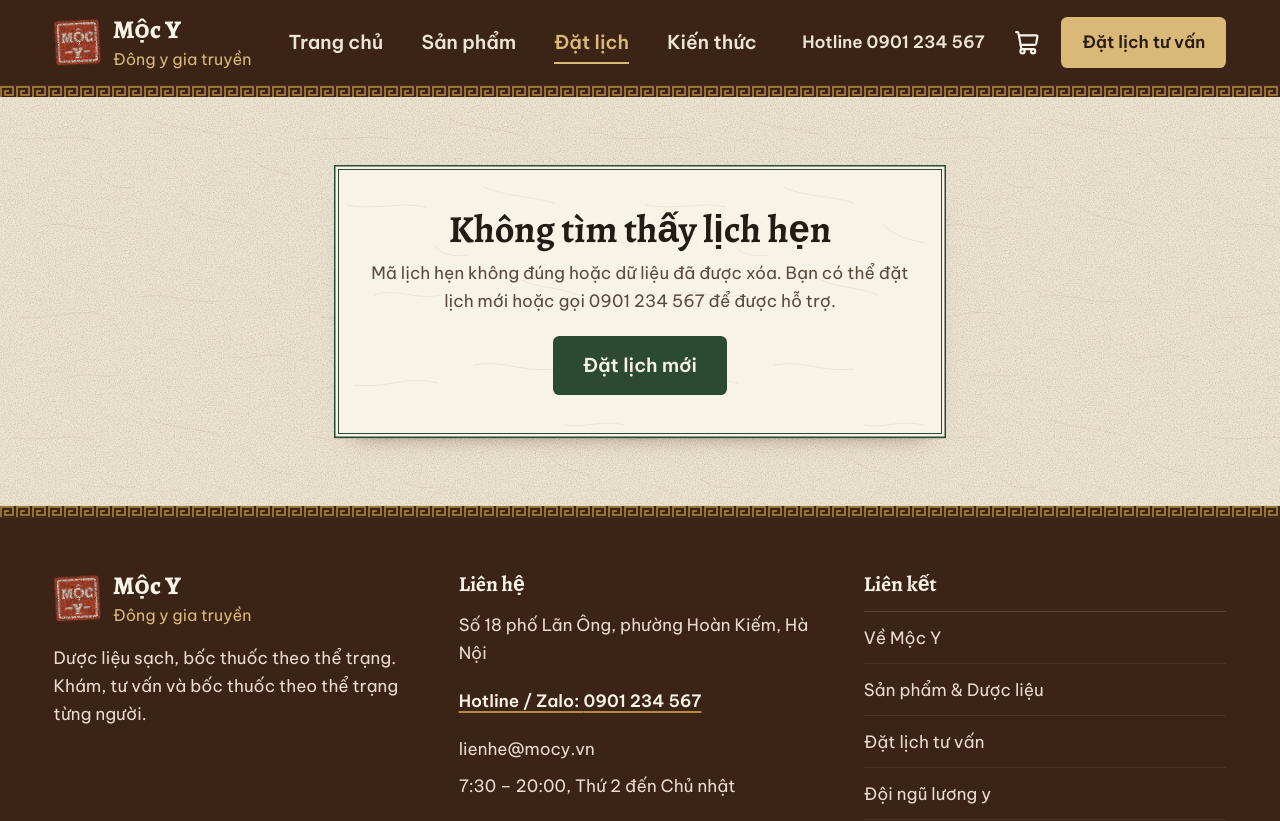
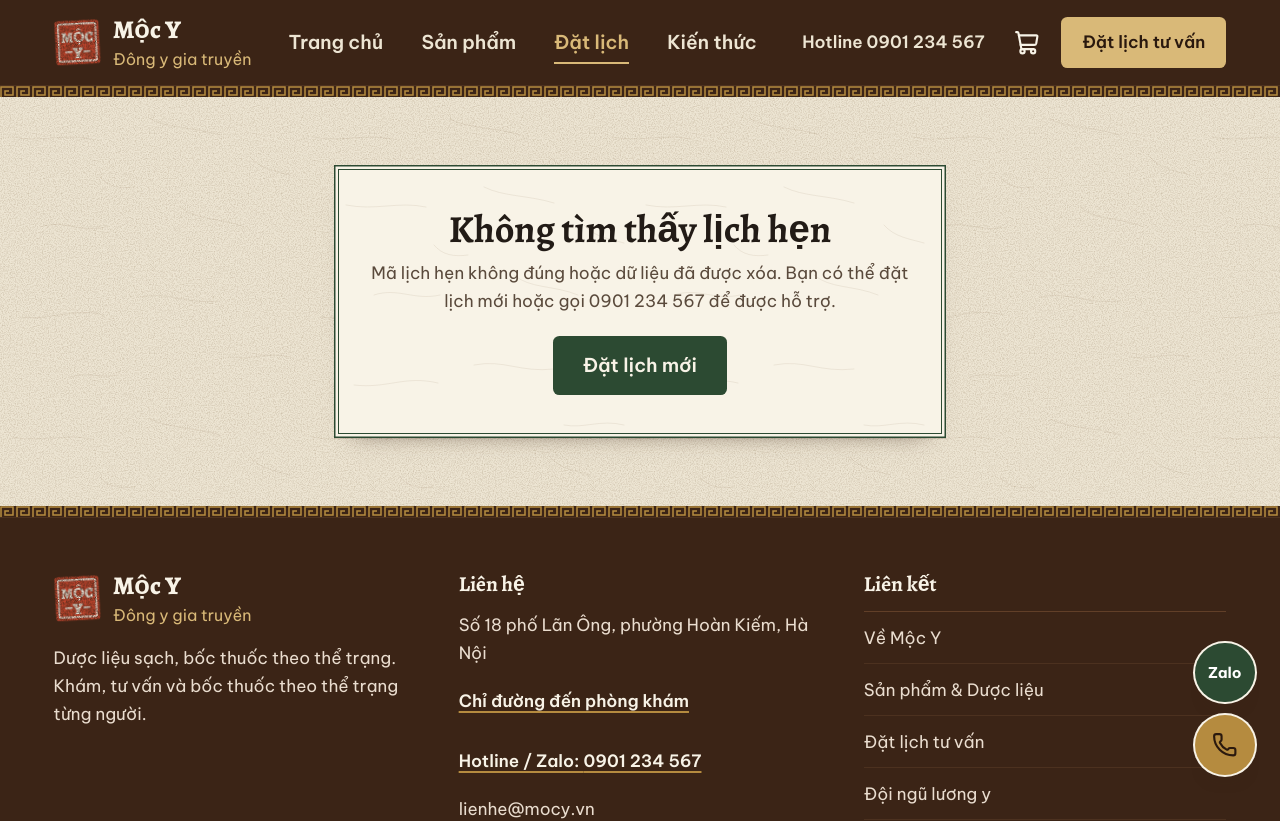
Before and after one commit to trisjr/mocy-platform, a Next.js app: page /dat-lich/xac-nhan in a window 1280 px wide. Shown: the top 821 px of the page. Built offline with nearby package versions, Linux system fonts and the light colour scheme.

Commit message:
feat(contact): add floating Zalo/hotline buttons and map directions

```diff
--- a/src/app/gioi-thieu/page.tsx
+++ b/src/app/gioi-thieu/page.tsx
@@ -103,6 +103,11 @@ export default function AboutPage() {
           </ul>
           <ul className="mt-5 flex flex-col gap-1">
             <li>{SITE.address}</li>
+            <li>
+              <a href={SITE.mapsHref} target="_blank" rel="noopener noreferrer" className={LINK}>
+                Chỉ đường
+              </a>
+            </li>
             <li>{SITE.openingHours}</li>
             <li>
               <a href={SITE.hotlineHref} className={LINK}>
--- a/src/components/booking/BookingConfirmation.tsx
+++ b/src/components/booking/BookingConfirmation.tsx
@@ -118,6 +118,16 @@ export function BookingConfirmation() {
               </li>
             ))}
           </ul>
+          {!isOnline && (
+            <a
+              href={SITE.mapsHref}
+              target="_blank"
+              rel="noopener noreferrer"
+              className="mt-4 inline-flex min-h-12 items-center font-semibold text-herb-700 underline"
+            >
+              Chỉ đường đến phòng khám
+            </a>
+          )}
           <p className="mt-5 border-t border-dashed border-line-strong/60 pt-4 text-ink-muted">
             Cần đổi giờ hoặc hủy lịch, vui lòng gọi{" "}
             <a href={SITE.hotlineHref} className="inline-flex min-h-12 items-center font-semibold text-herb-700 underline">
--- /dev/null
+++ b/src/components/layout/FloatingContact.tsx
@@ -0,0 +1,29 @@
+import { Phone } from "lucide-react";
+import { SITE } from "@/lib/constants";
+
+const BASE =
+  "flex size-14 items-center justify-center rounded-full shadow-card ring-2 ring-paper-50 focus-visible:outline-3 focus-visible:outline-offset-2 focus-visible:outline-bronze-500";
+
+/** Nút nhắn Zalo và gọi hotline cố định góc phải, chỉ hiện từ lg (điện thoại đã có nút gọi ở header và nav đáy). */
+export function FloatingContact() {
+  return (
+    <div className="fixed right-6 bottom-6 z-30 hidden flex-col gap-3 lg:flex">
+      <a
+        href={SITE.zaloHref}
+        target="_blank"
+        rel="noopener noreferrer"
+        aria-label="Nhắn Zalo cho nhà thuốc"
+        className={`${BASE} bg-herb-700 text-sm font-bold text-white hover:bg-herb-800`}
+      >
+        Zalo
+      </a>
+      <a
+        href={SITE.hotlineHref}
+        aria-label={`Gọi hotline ${SITE.hotline}`}
+        className={`${BASE} bg-bronze-500 text-wood-900 hover:bg-bronze-400`}
+      >
+        <Phone aria-hidden="true" className="size-6" />
+      </a>
+    </div>
+  );
+}
--- a/src/components/layout/Footer.tsx
+++ b/src/components/layout/Footer.tsx
@@ -37,6 +37,16 @@ export function Footer() {
           <h2 className="mb-3 text-xl text-paper-50">Liên hệ</h2>
           <ul className="flex flex-col gap-2">
             <li>{SITE.address}</li>
+            <li>
+              <a
+                href={SITE.mapsHref}
+                target="_blank"
+                rel="noopener noreferrer"
+                className="inline-flex min-h-12 items-center font-semibold text-paper-50 underline decoration-bronze-500 decoration-2 underline-offset-4 hover:text-bronze-200"
+              >
+                Chỉ đường đến phòng khám
+              </a>
+            </li>
             <li>
               <a
                 href={SITE.hotlineHref}
--- a/src/components/layout/SiteShell.tsx
+++ b/src/components/layout/SiteShell.tsx
@@ -2,6 +2,7 @@
 
 import { usePathname } from "next/navigation";
 import type { ReactNode } from "react";
+import { FloatingContact } from "./FloatingContact";
 import { Header } from "./Header";
 import { MobileNav } from "./MobileNav";
 
@@ -26,6 +27,7 @@ export function SiteShell({ children, footer }: { children: ReactNode; footer: R
       </main>
       {footer}
       <MobileNav />
+      <FloatingContact />
     </>
   );
 }
--- a/src/components/layout/index.ts
+++ b/src/components/layout/index.ts
@@ -1,4 +1,5 @@
 export * from "./Container";
+export * from "./FloatingContact";
 export * from "./Footer";
 export * from "./Header";
 export * from "./Logo";
--- a/src/lib/constants.ts
+++ b/src/lib/constants.ts
@@ -13,6 +13,8 @@ import type {
 /** Tông màu dùng cho Badge và nhãn trạng thái. */
 export type Tone = "herb" | "wood" | "bronze" | "neutral" | "danger" | "info";
 
+const ADDRESS = "Số 18 phố Lãn Ông, phường Hoàn Kiếm, Hà Nội";
+
 export const SITE = {
   name: "Đông y Mộc Y",
   shortName: "Mộc Y",
@@ -20,8 +22,11 @@ export const SITE = {
   hotline: "0901 234 567",
   hotlineHref: "tel:0901234567",
   zalo: "0901 234 567",
+  /** Số mẫu: trước buổi demo thay bằng số Zalo thật của phòng khám. */
+  zaloHref: "https://zalo.me/0901234567",
   email: "lienhe@mocy.vn",
-  address: "Số 18 phố Lãn Ông, phường Hoàn Kiếm, Hà Nội",
+  address: ADDRESS,
+  mapsHref: `https://www.google.com/maps/search/?api=1&query=${encodeURIComponent(ADDRESS)}`,
   openingHours: "7:30 – 20:00, Thứ 2 đến Chủ nhật",
 } as const;
 
```
Also changed, not shown: 1 other file (tests, documents, lock files or other folders).
